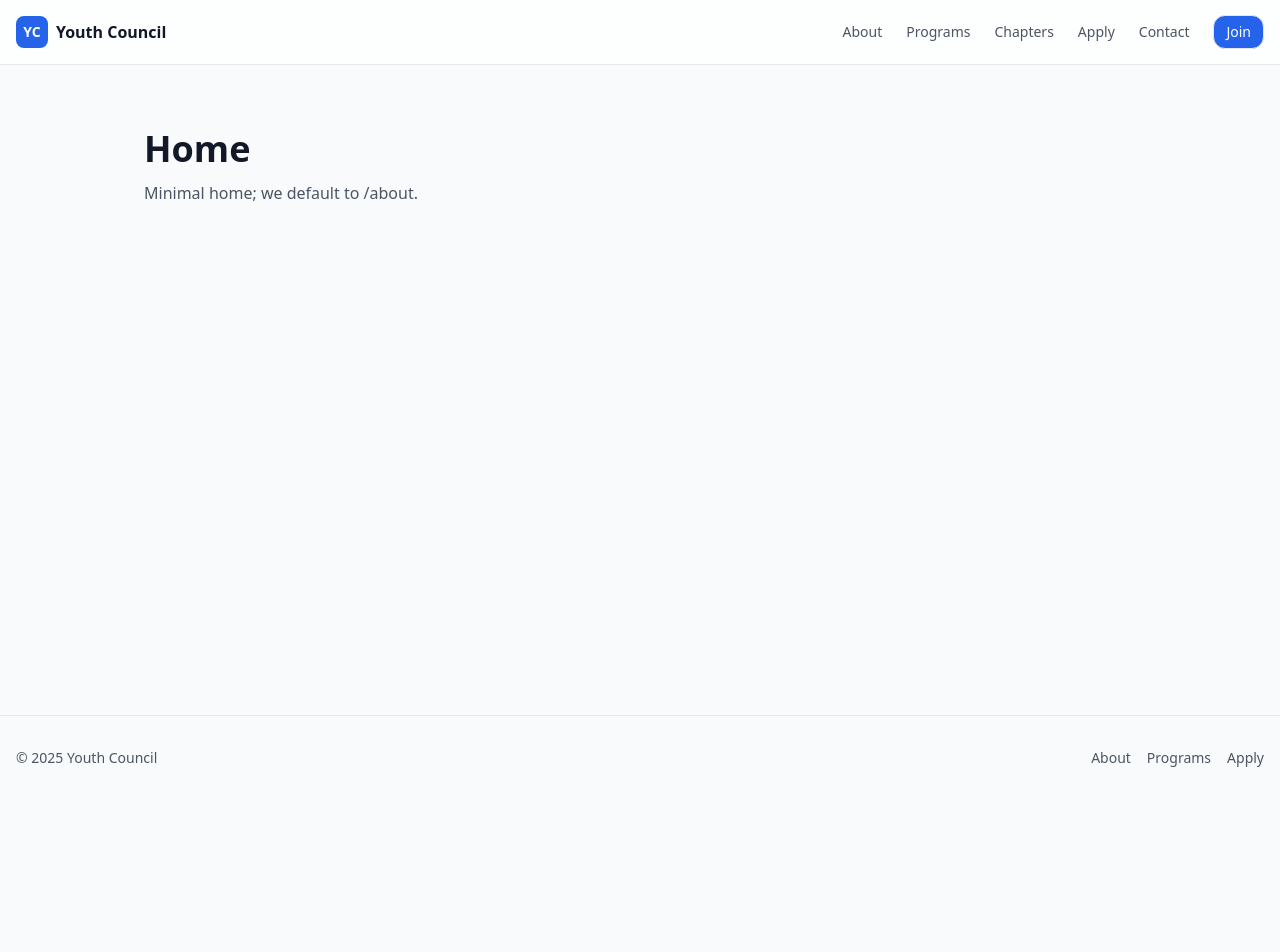
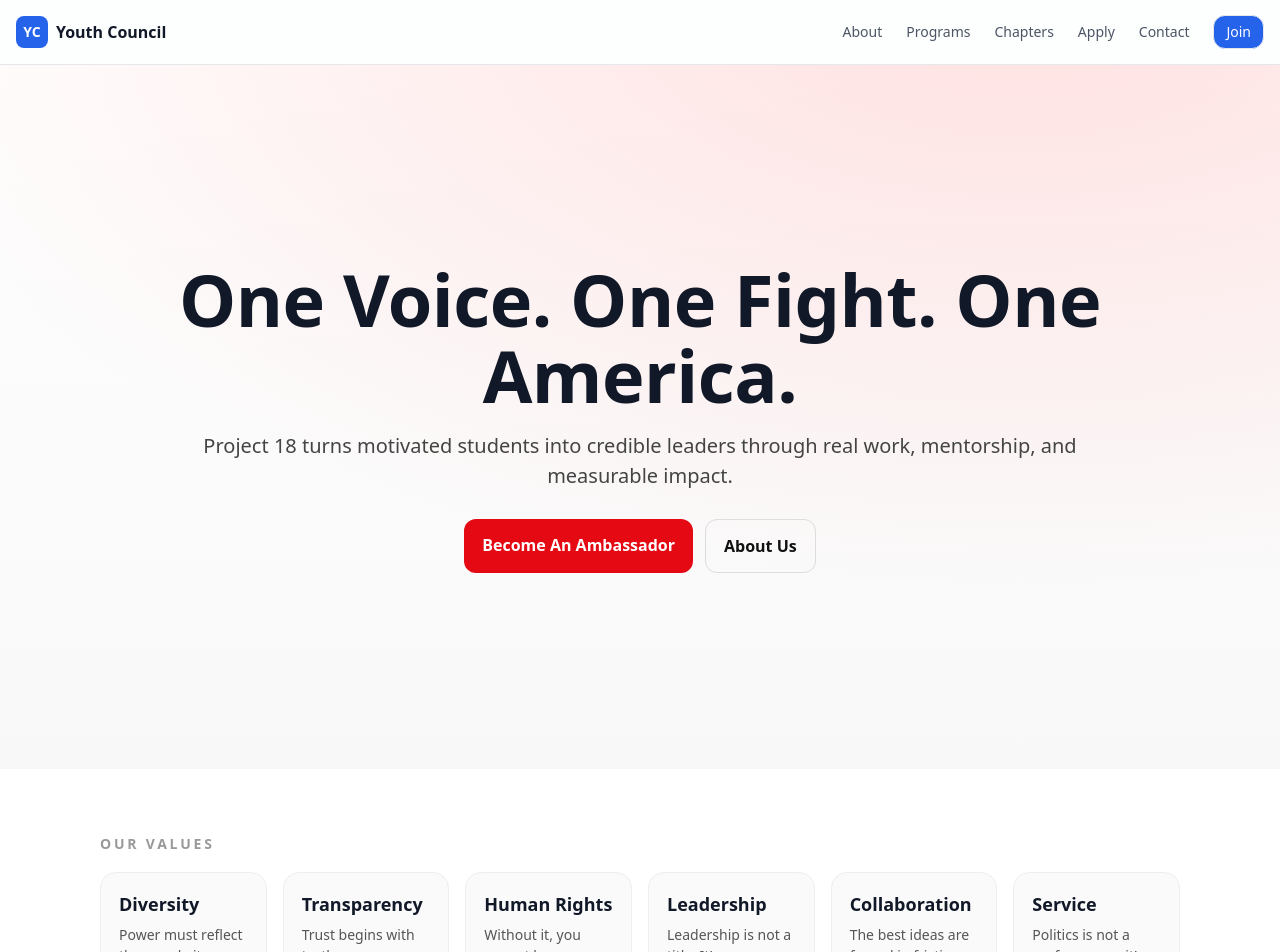
Before and after one commit to claytonwellborne/youth-council-site, a React (Vite) app: page /#/ in a window 1280 px wide. Shown: the top 952 px of the page. Before the commit the page ends 800 px from the top, so only its background shows below. Built offline with nearby package versions, Linux system fonts and the light colour scheme.

Commit message:
feat: Project 18 Apple-style Home

```diff
--- a/src/pages/Home.jsx
+++ b/src/pages/Home.jsx
@@ -1,11 +1,278 @@
-console.log("P18 Home render:", new Date().toISOString())
+import React, { useEffect, useRef, useState } from "react";
+import { Link } from "react-router-dom";
+
+console.log("P18 Home render:", new Date().toISOString());
+
+// ---- tiny reveal helper ----
+function useReveal() {
+  const ref = useRef(null);
+  const [visible, setVisible] = useState(false);
+  useEffect(() => {
+    const el = ref.current;
+    if (!el) return;
+    const io = new IntersectionObserver(([entry]) => {
+      if (entry.isIntersecting) {
+        setVisible(true);
+        io.disconnect();
+      }
+    }, { threshold: 0.18 });
+    io.observe(el);
+    return () => io.disconnect();
+  }, []);
+  return { ref, visible };
+}
+
+function CountUp({ to = 100, duration = 1000 }) {
+  const [val, setVal] = useState(0);
+  useEffect(() => {
+    const start = performance.now();
+    const tick = (now) => {
+      const p = Math.min(1, (now - start) / duration);
+      setVal(Math.floor(p * to));
+      if (p < 1) requestAnimationFrame(tick);
+    };
+    requestAnimationFrame(tick);
+  }, [to, duration]);
+  return <span>{val.toLocaleString()}</span>;
+}
+
+// ---- sections ----
+function Hero() {
+  const { ref, visible } = useReveal();
+  return (
+    <section
+      ref={ref}
+      className={visible ? "reveal-in" : "reveal-pre"}
+      style={{
+        minHeight: "88vh",
+        display: "grid",
+        placeItems: "center",
+        padding: "6rem 1.25rem",
+        background:
+          "radial-gradient(1200px 600px at 80% -10%, rgba(255,0,0,0.12), transparent), linear-gradient(180deg, #fff, #f8f8f8)",
+      }}
+    >
+      <div style={{ maxWidth: 980, textAlign: "center" }}>
+        <h1
+          style={{
+            fontSize: "clamp(40px, 6vw, 72px)",
+            lineHeight: 1.06,
+            letterSpacing: -0.5,
+            margin: 0,
+            fontWeight: 800,
+          }}
+        >
+          One Voice. One Fight. One America.
+        </h1>
+        <p
+          style={{
+            marginTop: 18,
+            fontSize: "clamp(16px, 2vw, 20px)",
+            color: "#444",
+          }}
+        >
+          Project 18 turns motivated students into credible leaders through real work,
+          mentorship, and measurable impact.
+        </p>
+        <div style={{ display: "flex", gap: 12, justifyContent: "center", marginTop: 28 }}>
+          <Link to="/apply" style={primaryBtn}>Become An Ambassador</Link>
+          <Link to="/about" style={ghostBtn}>About Us</Link>
+        </div>
+      </div>
+    </section>
+  );
+}
+
+function Pillars() {
+  const pillars = [
+    { title: "Diversity", blurb: "Power must reflect the people it serves." },
+    { title: "Transparency", blurb: "Trust begins with truth." },
+    { title: "Human Rights", blurb: "Without it, you cannot have democracy." },
+    { title: "Leadership", blurb: "Leadership is not a title. It’s an obligation to act." },
+    { title: "Collaboration", blurb: "The best ideas are forged in friction." },
+    { title: "Service", blurb: "Politics is not a performance; it’s service." },
+  ];
+  const { ref, visible } = useReveal();
+  return (
+    <section ref={ref} className={visible ? "reveal-in" : "reveal-pre"} style={{ padding: "64px 20px", background: "#fff" }}>
+      <div style={{ maxWidth: 1080, margin: "0 auto" }}>
+        <div style={sectionHead}>Our Values</div>
+        <div style={grid6}>
+          {pillars.map((p) => (
+            <div key={p.title} style={tile}>
+              <div style={tileTitle}>{p.title}</div>
+              <div style={tileBlurb}>{p.blurb}</div>
+            </div>
+          ))}
+        </div>
+      </div>
+    </section>
+  );
+}
+
+function Outcomes() {
+  const outcomes = [
+    { title: "Skills", blurb: "Ship real projects: research, policy writing, comms, events, and leadership." },
+    { title: "Network", blurb: "Mentors and partners across campuses, city halls, and DC offices." },
+    { title: "Track Record", blurb: "Publish wins you can show: proposals adopted, events delivered, hours served." },
+    { title: "Scholarships", blurb: "Stand out with credible work—recommendations, awards, and scholarship pathways." },
+  ];
+  const { ref, visible } = useReveal();
+  return (
+    <section ref={ref} className={visible ? "reveal-in" : "reveal-pre"} style={{ padding: "72px 20px", background: "#f7f7f7" }}>
+      <div style={{ maxWidth: 1080, margin: "0 auto" }}>
+        <div style={sectionHead}>What You Get</div>
+        <div style={panelWrap}>
+          {outcomes.map((o) => (
+            <div key={o.title} style={panel}>
+              <div style={panelTitle}>{o.title}</div>
+              <div style={panelBlurb}>{o.blurb}</div>
+            </div>
+          ))}
+        </div>
+      </div>
+    </section>
+  );
+}
+
+function Metrics() {
+  const { ref, visible } = useReveal();
+  return (
+    <section ref={ref} className={visible ? "reveal-in" : "reveal-pre"} style={{ padding: "60px 20px", background: "#fff" }}>
+      <div style={{ maxWidth: 980, margin: "0 auto", textAlign: "center" }}>
+        <div style={sectionHead}>Project 18 in Numbers</div>
+        <div style={{ display: "grid", gridTemplateColumns: "repeat(3, 1fr)", gap: 24, marginTop: 16 }}>
+          <div style={metricBox}>
+            <div style={metricNum}>{visible ? <CountUp to={250} duration={1200} /> : 0}</div>
+            <div style={metricLabel}>Ambassadors</div>
+          </div>
+          <div style={metricBox}>
+            <div style={metricNum}>{visible ? <CountUp to={12} duration={1200} /> : 0}</div>
+            <div style={metricLabel}>Chapters</div>
+          </div>
+          <div style={metricBox}>
+            <div style={metricNum}>{visible ? <CountUp to={10400} duration={1400} /> : 0}</div>
+            <div style={metricLabel}>Community Hours</div>
+          </div>
+        </div>
+      </div>
+    </section>
+  );
+}
+
+function CTA() {
+  const { ref, visible } = useReveal();
+  return (
+    <section ref={ref} className={visible ? "reveal-in" : "reveal-pre"} style={{ padding: "80px 20px", background: "linear-gradient(180deg, #fff, #f6f6f6)" }}>
+      <div style={{ maxWidth: 980, margin: "0 auto", textAlign: "center" }}>
+        <h2 style={{ fontSize: "clamp(28px, 4vw, 40px)", margin: 0 }}>Your America. Your Leadership. Start Now.</h2>
+        <p style={{ marginTop: 12, color: "#555" }}>Apply in two minutes. We’ll follow up with next steps and a welcome call.</p>
+        <div style={{ marginTop: 24 }}>
+          <Link to="/apply" style={primaryBtn}>Apply Now</Link>
+        </div>
+      </div>
+    </section>
+  );
+}
+
 export default function Home() {
   return (
-    <section className="py-16">
-      <div className="mx-auto max-w-5xl px-4">
-        <h1 className="text-4xl font-bold mb-3">Home</h1>
-        <p className="text-gray-600">Minimal home; we default to /about.</p>
-      </div>
-    </section>
-  )
+    <main>
+      <Hero />
+      <Pillars />
+      <Outcomes />
+      <Metrics />
+      <CTA />
+    </main>
+  );
 }
+
+// ---- style objects ----
+const primaryBtn = {
+  background: "#e50914",
+  color: "#fff",
+  padding: "14px 18px",
+  borderRadius: 12,
+  fontWeight: 700,
+  textDecoration: "none",
+  display: "inline-block",
+};
+const ghostBtn = {
+  background: "transparent",
+  color: "#111",
+  padding: "14px 18px",
+  borderRadius: 12,
+  fontWeight: 600,
+  textDecoration: "none",
+  border: "1px solid #ddd",
+};
+const sectionHead = {
+  fontSize: 14,
+  letterSpacing: ".2em",
+  textTransform: "uppercase",
+  color: "#999",
+  marginBottom: 18,
+  fontWeight: 700,
+};
+const grid6 = {
+  display: "grid",
+  gridTemplateColumns: "repeat(6, minmax(0, 1fr))",
+  gap: 16,
+};
+const tile = {
+  background: "#fafafa",
+  border: "1px solid #eee",
+  borderRadius: 16,
+  padding: 18,
+  minHeight: 120,
+};
+const tileTitle = {
+  fontWeight: 800,
+  fontSize: 18,
+  marginBottom: 6,
+};
+const tileBlurb = {
+  color: "#555",
+  fontSize: 14,
+};
+const panelWrap = {
+  display: "grid",
+  gridTemplateColumns: "repeat(2, minmax(0, 1fr))",
+  gap: 18,
+};
+const panel = {
+  background: "#fff",
+  border: "1px solid #eee",
+  borderRadius: 18,
+  padding: 24,
+  minHeight: 140,
+};
+const panelTitle = {
+  fontWeight: 800,
+  fontSize: 22,
+  marginBottom: 8,
+};
+const panelBlurb = {
+  color: "#555",
+  fontSize: 15,
+};
+const metricBox = {
+  background: "#fafafa",
+  border: "1px solid #eee",
+  borderRadius: 16,
+  padding: 18,
+};
+const metricNum = {
+  fontWeight: 900,
+  fontSize: 36,
+  lineHeight: 1,
+};
+const metricLabel = {
+  color: "#666",
+  marginTop: 6,
+};
+
+// ---- reveal CSS note ----
+// Add to src/index.css if not present:
+// .reveal-pre { opacity: 0; transform: translateY(16px); transition: opacity .6s ease, transform .6s ease; }
+// .reveal-in  { opacity: 1; transform: translateY(0); }
```
